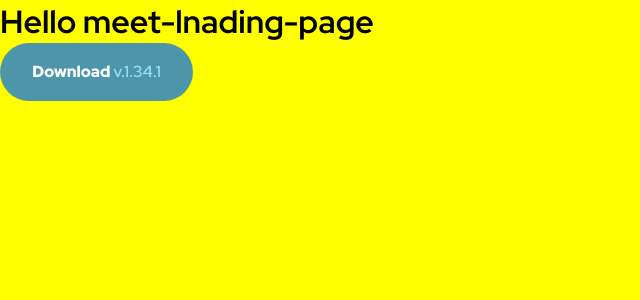
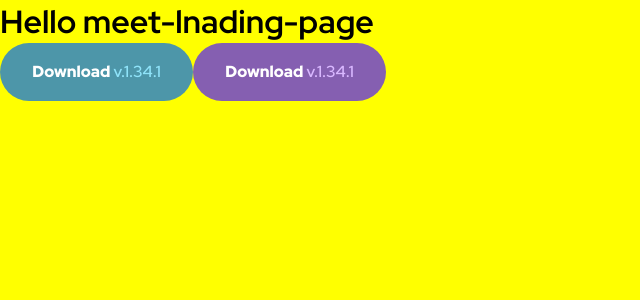
Before and after one commit to PiriyaLapa/meet-landing-page, a React (Create React App) app: page / in a window 1280 px wide. Shown: the top 300 px of the page, without its empty margins (0-640 px from the left). Built offline with nearby package versions, Linux system fonts and the light colour scheme.

Commit message:
update button styled

```diff
--- a/src/App.tsx
+++ b/src/App.tsx
@@ -9,6 +9,7 @@ export default class App extends React.Component {
        <GlobalStyles />
         <h1>Hello meet-lnading-page</h1>
         <Button  btnType='Primary'/>
+        <Button  btnType='Secondary'/>
       </div>
     );
   }
--- a/src/styles/styles.ts
+++ b/src/styles/styles.ts
@@ -23,6 +23,6 @@ export const StyledButton = styled.button<StyledBtnProp>`
     font-weight: 600;
     font-size: 16px;
     line-height: 26px;
-    color: #8fe3f9;
+    color: ${(props) => (props.btnType === "Primary" ? "#8fe3f9" : "#D9B8FF")};
   }
 `;
```
